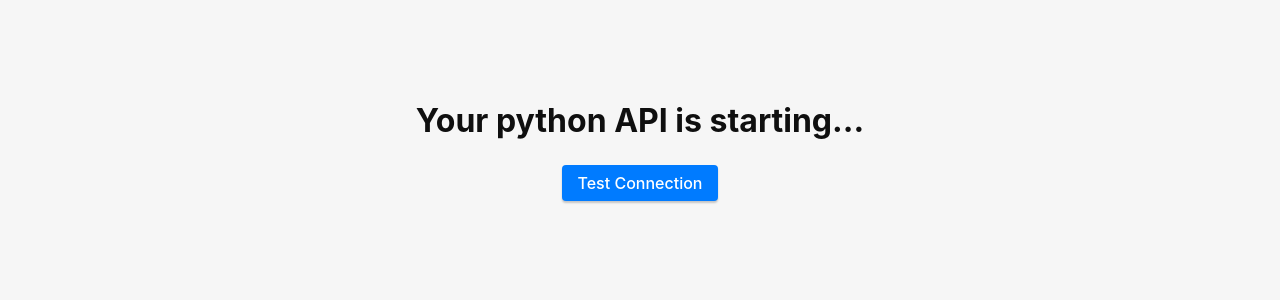
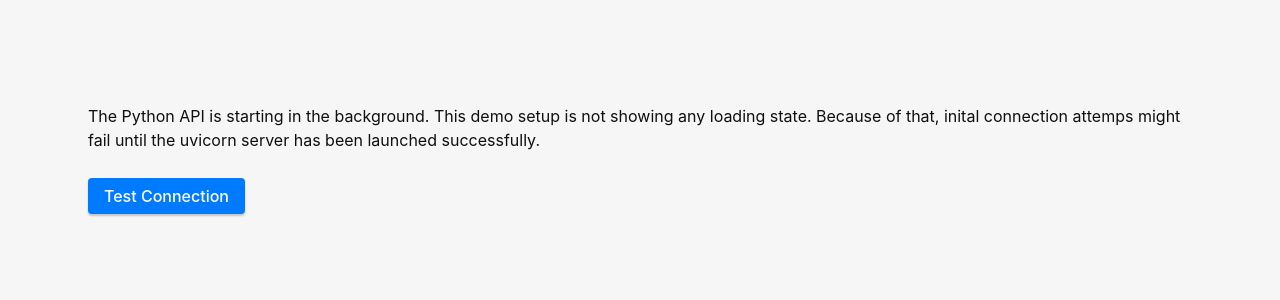
Before and after one commit to whatphilipcodes/taupy, a React (Vite) app: page / in a window 1280 px wide. Shown: the top 300 px of the page. Built offline with nearby package versions, Linux system fonts and the light colour scheme.

Commit message:
msc: better desc

```diff
--- a/src-front/App.css
+++ b/src-front/App.css
@@ -23,7 +23,7 @@
 
 .container {
   margin: 0;
-  padding-top: 10vh;
+  padding: 10vh;
   display: flex;
   flex-direction: column;
   justify-content: center;
--- a/src-front/App.tsx
+++ b/src-front/App.tsx
@@ -3,10 +3,10 @@ import ConnectButton from "./ConnectButton";
 function App() {
 
   return (
-    <main className="container">
-      <h1>Your python API is starting...</h1>
+    <main className="container" style={{ textAlign: "left" }}>
+      <p >The Python API is starting in the background. This demo setup is not showing any loading state. Because of that, inital connection attemps might fail until the uvicorn server has been launched successfully.</p>
       <ConnectButton />
-    </main>
+    </main >
   );
 }
 
```
